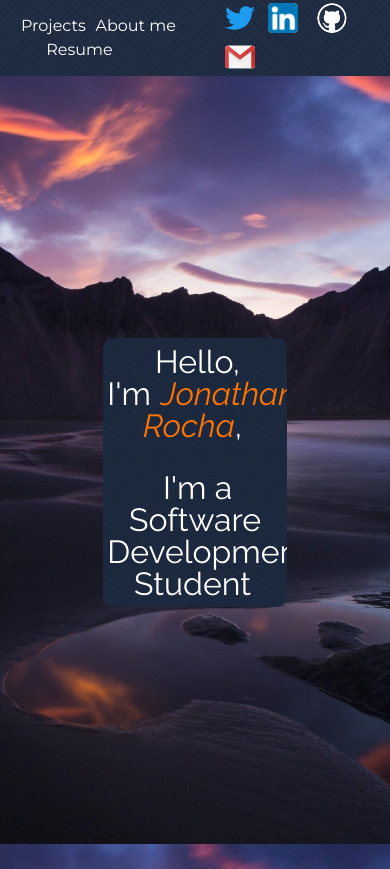
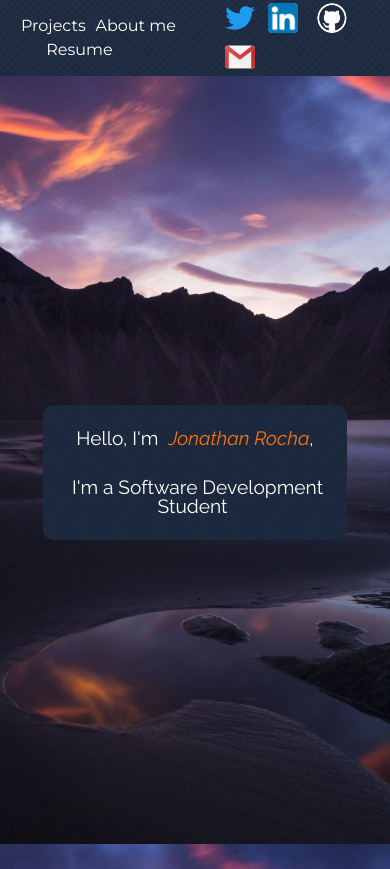
Before and after one commit to JonathanFRocha/JonathanFRocha.github.io, a React (Create React App) app: page / in a window 390 px wide. Built offline with nearby package versions, Linux system fonts and the light colour scheme.

Commit message:
media queries for homecard finished

```diff
--- a/src/style/Box.css
+++ b/src/style/Box.css
@@ -8,3 +8,23 @@
   overflow-y: auto;
   min-width: 30vw;
 }
+
+@media ( max-width : 1400px ) {
+
+  .card_container {
+    max-width: 60vw;
+    max-height: 60vh;
+    padding: 4% 3%;
+    min-width: 30vw;
+  }
+}
+
+@media ( max-width : 1200px ) {
+
+  .card_container {
+    max-width: 70vw;
+    max-height: 60vh;
+    padding: 6% 4%;
+    min-width: 30vw;
+  }
+}
--- a/src/style/HomeCard.css
+++ b/src/style/HomeCard.css
@@ -50,3 +50,38 @@
 .name {
   color: rgb(255, 116, 0);
 }
+
+@media ( max-width : 1400px ) {
+
+  .main_title {
+    font-size: 1.8em;
+  }
+}
+
+@media ( max-width : 1200px ) {
+
+  .main_title {
+    font-size: 1.79em;
+  }
+}
+
+@media ( max-width : 800px ) {
+
+  .main_title {
+    font-size: 1.4em;
+  }
+}
+
+@media ( max-width : 600px ) {
+
+  .main_title {
+    font-size: 1.4em;
+  }
+}
+
+@media ( max-width : 440px ) {
+
+  .main_title {
+    font-size: 1.2em;
+  }
+}
--- a/src/style/NavHeader.css
+++ b/src/style/NavHeader.css
@@ -122,11 +122,11 @@ header {
 @media ( max-width : 1200px ) {
 
   .head_logo_contact img {
-    width: 50px;
+    width: 3px;
   }
 
   #github_logo {
-    width: 85px;
+    width: 70px;
     padding-left: 0;
     margin-left: 0;
   }
```
